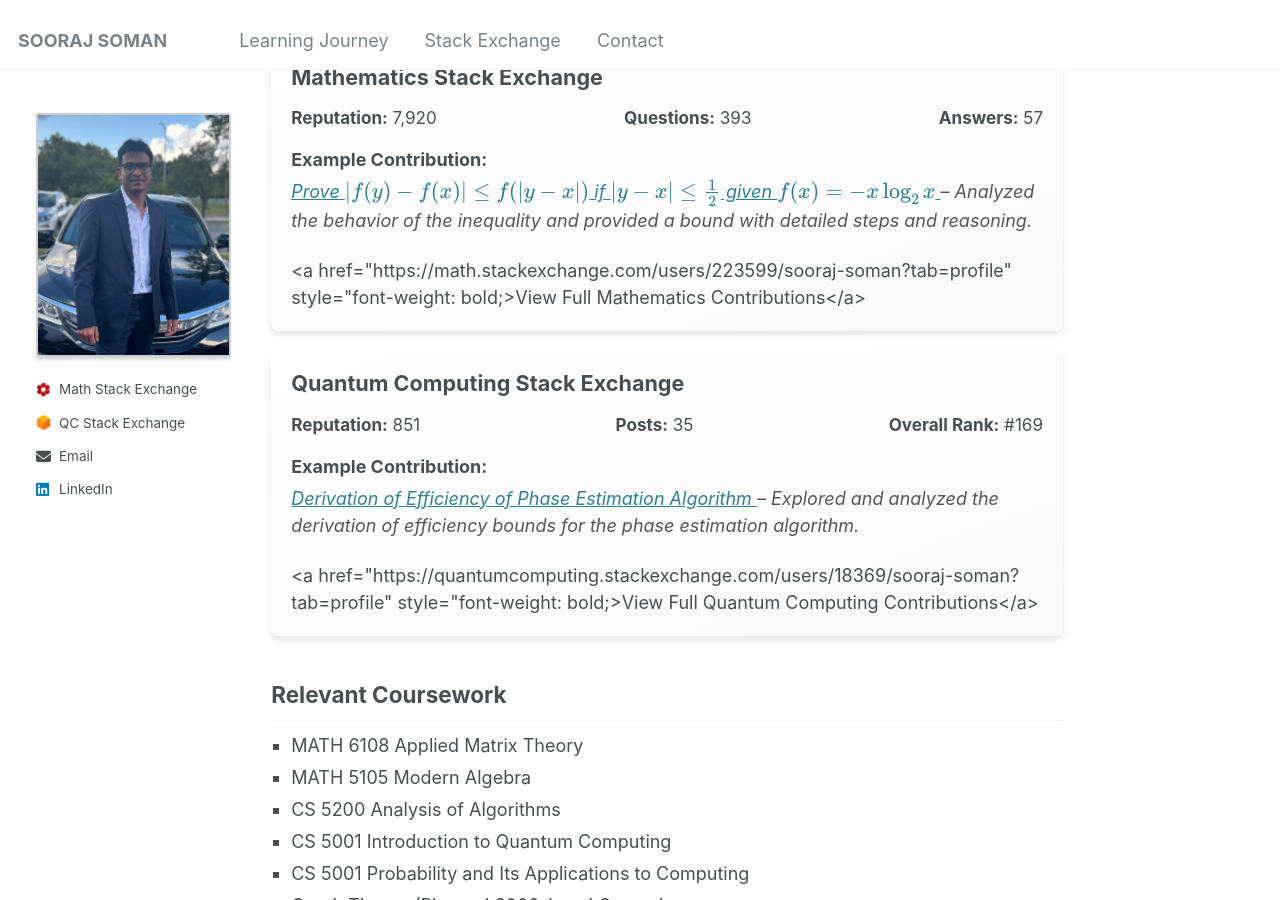
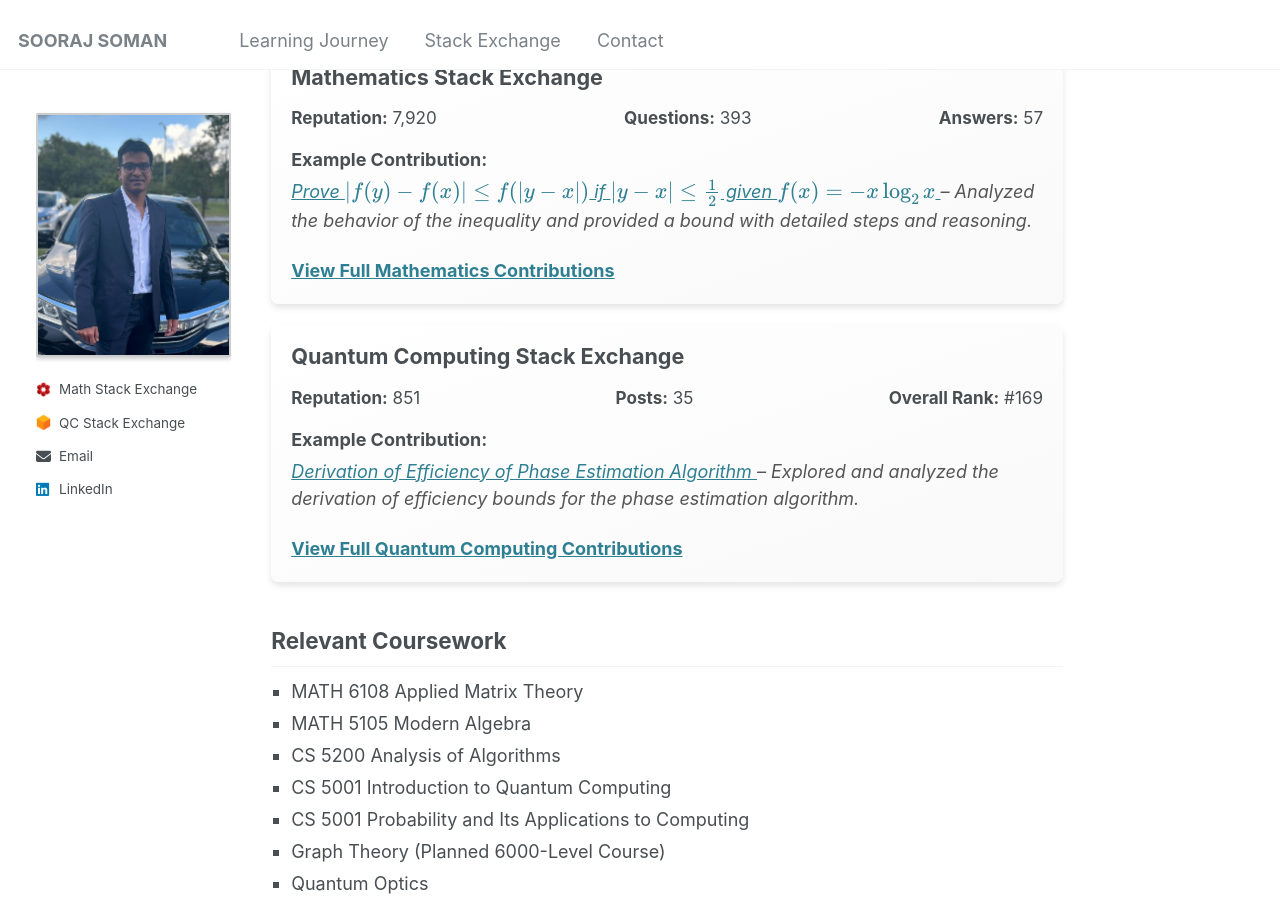
Before and after one commit to soorajss1729/soorajss1729.github.io, a Jekyll site: the page built from _pages/about.md, in a window 1280 px wide and 900 px high, scrolled down 1106 px. Built offline with Jekyll 4.4.1, drawn with Linux system fonts in a browser that asks for light colours.

Commit message:
Update about.md

```diff
--- a/_pages/about.md
+++ b/_pages/about.md
@@ -90,7 +90,7 @@
   </div>
   <!-- View Full Link -->
   <div style="margin-top: 15px;">
-    <a href="https://math.stackexchange.com/users/223599/sooraj-soman?tab=profile" style="font-weight: bold;>View Full Mathematics Contributions</a>
+    <a href="https://math.stackexchange.com/users/223599/sooraj-soman?tab=profile" style="font-weight: bold;">View Full Mathematics Contributions</a>
   </div>
 </div>
 
@@ -119,7 +119,7 @@
   </div>
   <!-- View Full Link -->
   <div style="margin-top: 15px;">
-    <a href="https://quantumcomputing.stackexchange.com/users/18369/sooraj-soman?tab=profile" style="font-weight: bold;>View Full Quantum Computing Contributions</a>
+    <a href="https://quantumcomputing.stackexchange.com/users/18369/sooraj-soman?tab=profile" style="font-weight: bold;">View Full Quantum Computing Contributions</a>
   </div>
 </div>
 
```
